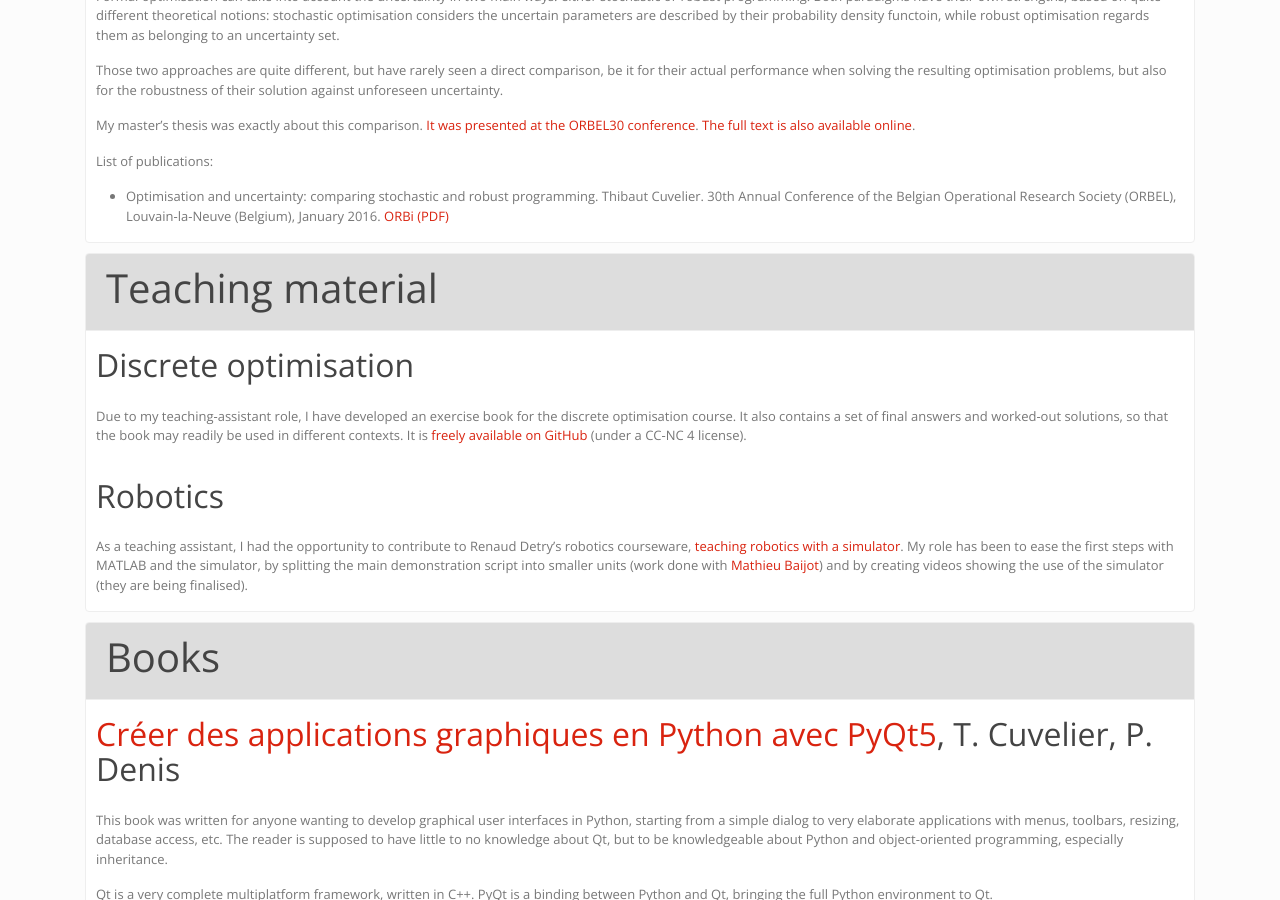
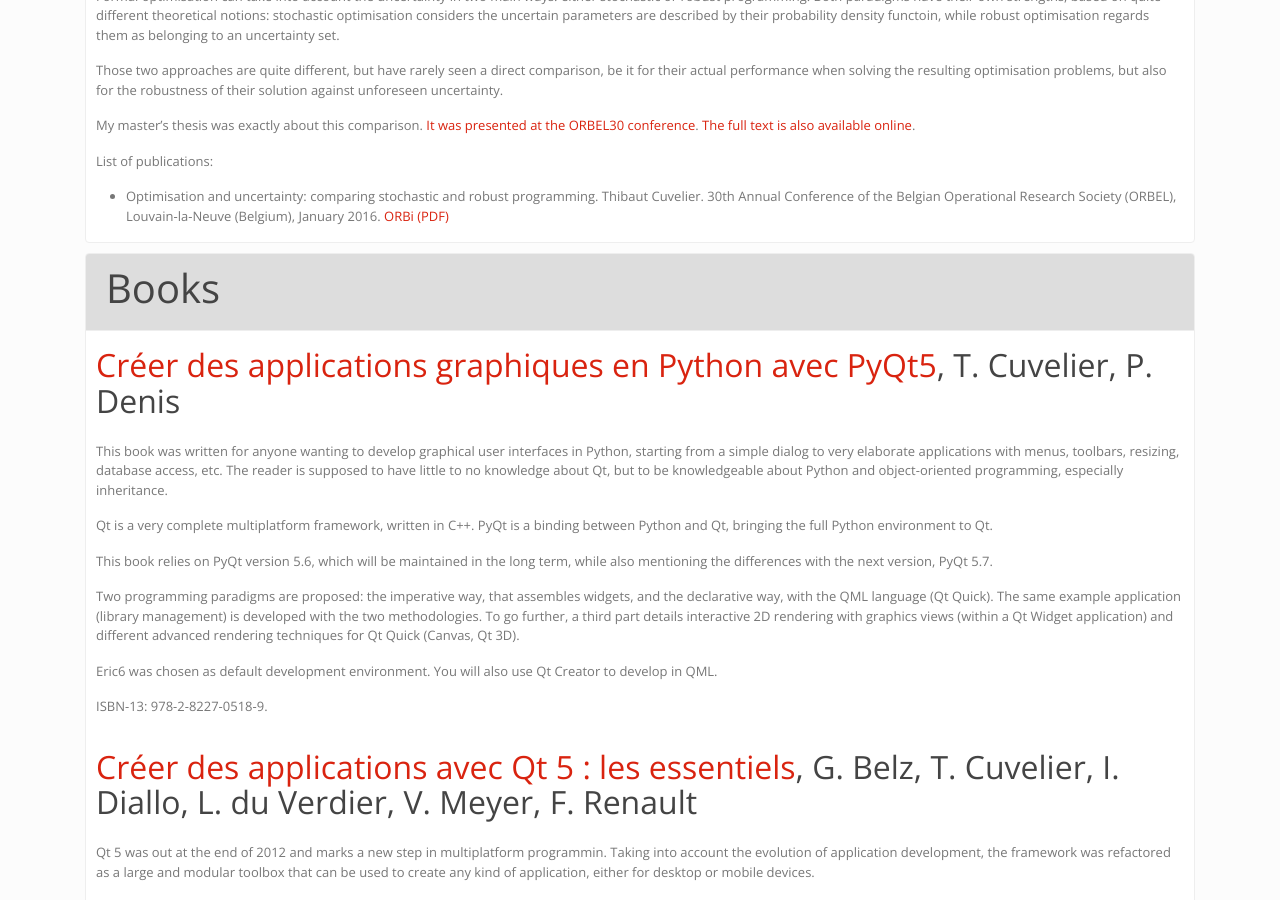
Before and after one commit to dourouc05/dourouc05.github.io, a Jekyll site: the page built from research.md, in a window 1280 px wide and 900 px high, scrolled down 2083 px. Built offline with Jekyll 4.4.1, drawn with Linux system fonts in a browser that asks for light colours; a script that is not in the unit is left out.

Commit message:
Remove teaching material from research

```diff
--- a/research.md
+++ b/research.md
@@ -77,16 +77,6 @@ My master's thesis was exactly about this comparison. [It was presented at the O
 * Optimisation and uncertainty: comparing stochastic and robust programming. Thibaut Cuvelier. 30th Annual Conference of the Belgian Operational Research Society (ORBEL), Louvain-la-Neuve (Belgium), January 2016. [ORBi (PDF)](http://hdl.handle.net/2268/197081)
 
 {% include card_end.html %}
-{% include card_begin.html title="Teaching material" id="teaching-material" %}
-
-## Discrete optimisation
-Due to my teaching-assistant role, I have developed an exercise book for the discrete optimisation course. It also contains a set of final answers and worked-out solutions, so that the book may readily be used in different contexts. It is [freely available on GitHub](https://github.com/dourouc05/OptimisationTeachingKit) (under a CC-NC 4 license).
-
-## Robotics
-
-As a teaching assistant, I had the opportunity to contribute to Renaud Detry's robotics courseware, [teaching robotics with a simulator](https://github.com/ULgRobotics/trs). My role has been to ease the first steps with MATLAB and the simulator, by splitting the main demonstration script into smaller units (work done with [Mathieu Baijot](https://www.esat.kuleuven.be/micas/index.php/mathieu-baijot-cv)) and by creating videos showing the use of the simulator (they are being finalised).
-
-{% include card_end.html %}
 {% include card_begin.html title="Books" id="books" %}
 
 ## [Créer des applications graphiques en Python avec PyQt5](https://www.d-booker.fr/qt-python/376-creer-des-applications-graphiques-en-python-avec-pyqt.html), T. Cuvelier, P. Denis
```
